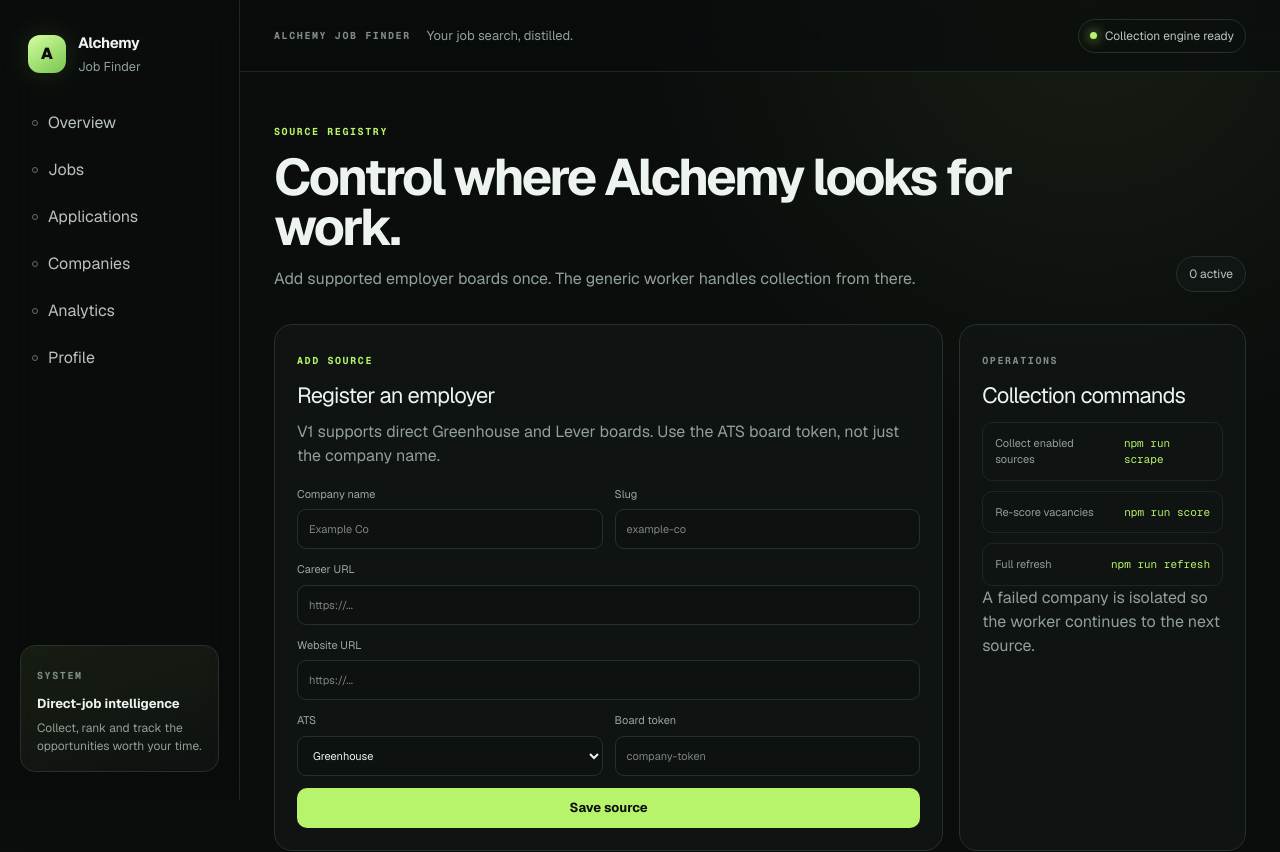
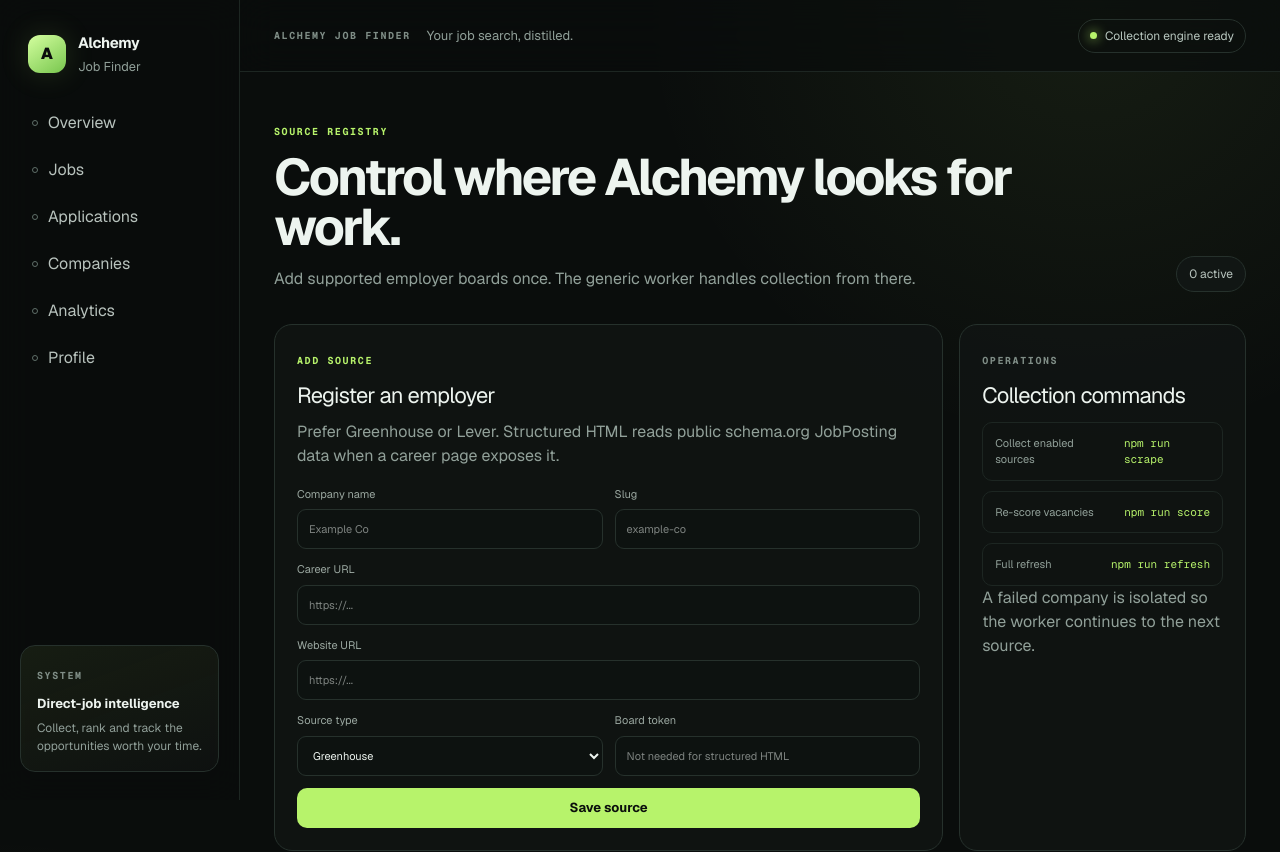
Before and after one commit to keketsoleu25/alchemy-job-finder, a Next.js app: page /companies in a window 1280 px wide. Shown: the top 852 px of the page. Built offline with nearby package versions, Linux system fonts and the light colour scheme; no server answers; the database is empty.

Commit message:
feat: expose structured HTML fallback in UI

```diff
--- a/app/companies/page.tsx
+++ b/app/companies/page.tsx
@@ -24,14 +24,14 @@
         <article className="panel">
           <span className="eyebrow accent">ADD SOURCE</span>
           <h2>Register an employer</h2>
-          <p className="muted">V1 supports direct Greenhouse and Lever boards. Use the ATS board token, not just the company name.</p>
+          <p className="muted">Prefer Greenhouse or Lever. Structured HTML reads public schema.org JobPosting data when a career page exposes it.</p>
           <form action={addCompany} className="form-grid">
             <label><span>Company name</span><input className="field" required name="name" placeholder="Example Co" /></label>
             <label><span>Slug</span><input className="field" required name="slug" placeholder="example-co" /></label>
             <label className="full-span"><span>Career URL</span><input className="field" required name="careerUrl" type="url" placeholder="https://..." /></label>
             <label className="full-span"><span>Website URL</span><input className="field" name="websiteUrl" type="url" placeholder="https://..." /></label>
-            <label><span>ATS</span><select className="field" name="scraperType"><option value="GREENHOUSE">Greenhouse</option><option value="LEVER">Lever</option></select></label>
-            <label><span>Board token</span><input className="field" required name="atsIdentifier" placeholder="company-token" /></label>
+            <label><span>Source type</span><select className="field" name="scraperType"><option value="GREENHOUSE">Greenhouse</option><option value="LEVER">Lever</option><option value="CUSTOM">Structured HTML</option></select></label>
+            <label><span>Board token</span><input className="field" name="atsIdentifier" placeholder="Not needed for structured HTML" /></label>
             <button className="button primary full-span" type="submit">Save source</button>
           </form>
         </article>
@@ -52,7 +52,7 @@
           {companies.map((company) => (
             <div className="company-row" key={company.id}>
               <div className="company-avatar">{company.name.slice(0, 2).toUpperCase()}</div>
-              <div className="company-main"><strong>{company.name}</strong><span>{company.scraperType} · {company.atsIdentifier || "No token"}</span></div>
+              <div className="company-main"><strong>{company.name}</strong><span>{company.scraperType} · {company.atsIdentifier || "career-page data"}</span></div>
               <div><strong>{company._count.jobs}</strong><span>jobs</span></div>
               <div><strong>{company.lastSuccessfulScrapeAt ? company.lastSuccessfulScrapeAt.toLocaleString("en-ZA") : "Never"}</strong><span>last success</span></div>
               <span className={company.lastError ? "health bad" : "health good"}>{company.lastError ? "Error" : "Healthy"}</span>
```
